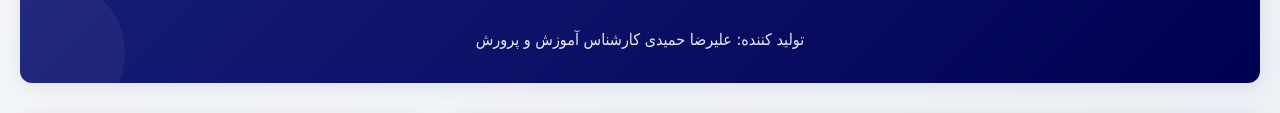
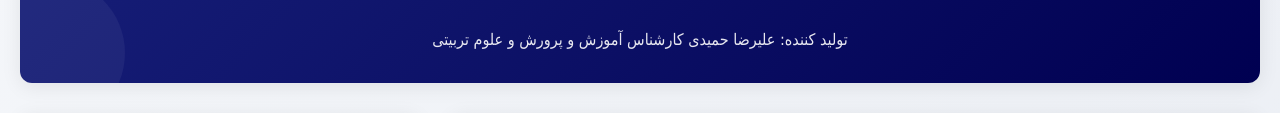
Before and after one commit to alireza-1380/samane-meril, a plain HTML site: page index.html in a window 1280 px wide. Shown: the part 271-384 px from the top of the page. Drawn offline with Linux system fonts and the light colour scheme.

Commit message:
Update index.html

```diff
--- a/index.html
+++ b/index.html
@@ -570,7 +570,7 @@
           </div>
         </div>
         <div class="creator-info">
-          تولید کننده: علیرضا حمیدی کارشناس آموزش و پرورش
+           تولید کننده: علیرضا حمیدی کارشناس آموزش و پرورش و علوم تربیتی
         </div>
       </header>
 
```
